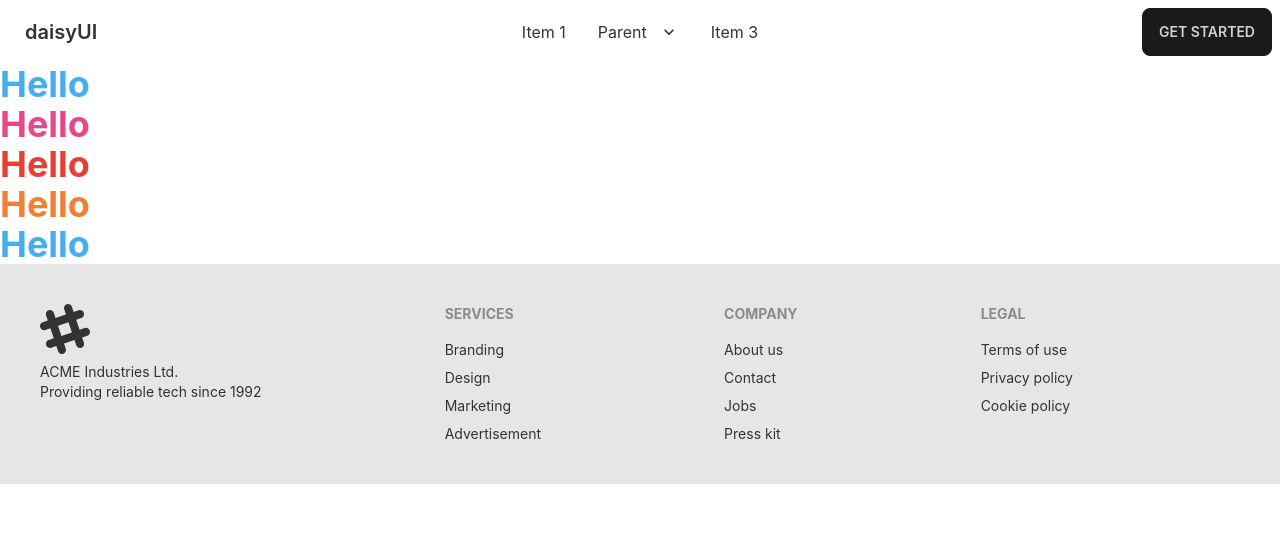
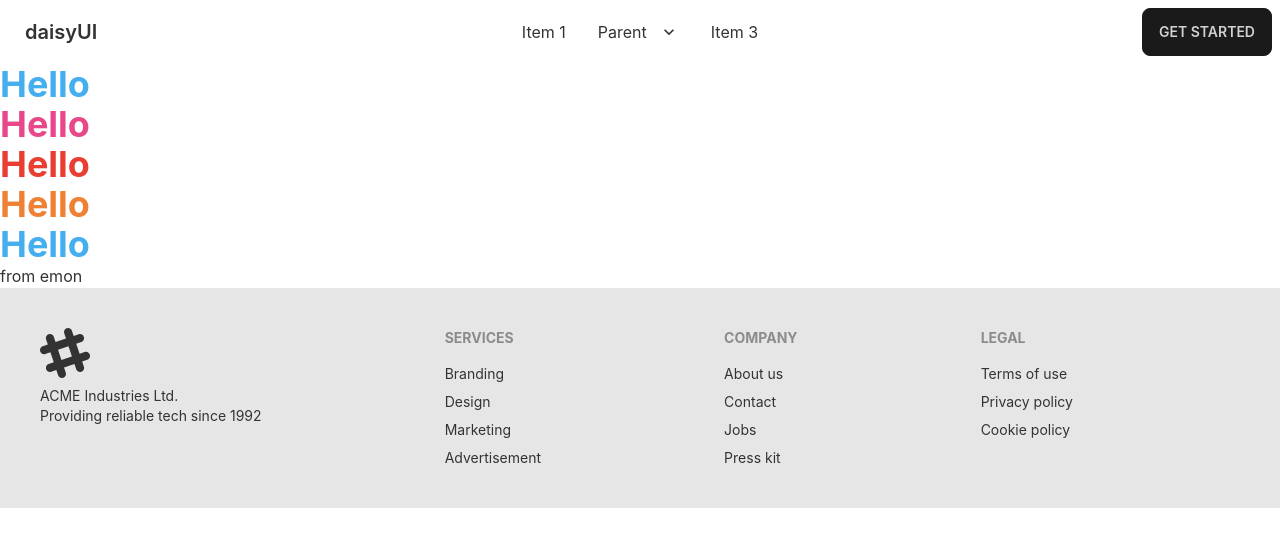
Before and after one commit to rakibul58/abacus-academy, a React (Create React App) app: page / in a window 1280 px wide. Shown: the top 546 px of the page. Built offline with nearby package versions, Linux system fonts and the light colour scheme.

Commit message:
emon testing

```diff
--- a/src/Pages/Home/Home/Home.js
+++ b/src/Pages/Home/Home/Home.js
@@ -8,6 +8,8 @@ const Home = () => {
             <h1 className='text-4xl font-bold text-error'>Hello</h1>
             <h1 className='text-4xl font-bold text-warning'>Hello</h1>
             <h1 className='text-4xl font-bold text-primary'>Hello</h1>
+
+            <h1>from emon</h1>
         </div>
     );
 };
```
